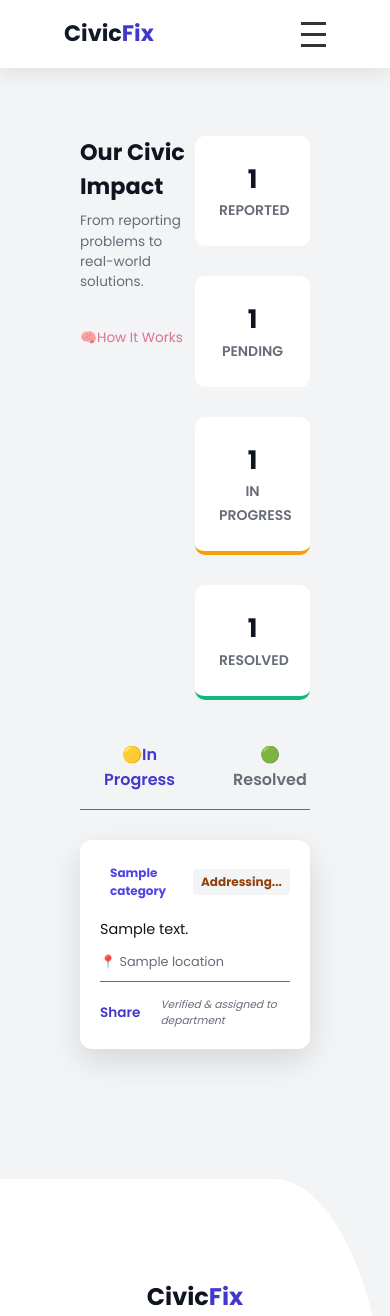
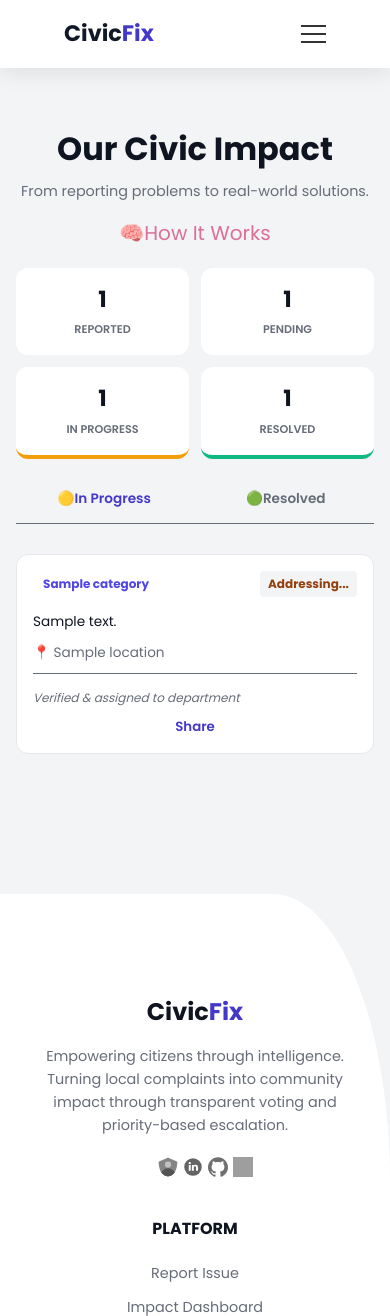
Before and after one commit to atharva7471/CivicFix, a Flask app: page /impact in a window 390 px wide. Shown: the top 1316 px of the page. Run offline with Flask 3, Linux system fonts and the light colour scheme; a database or web service that is not in the repository returns one stand-in record (values such as "Sample title"); grey boxes are pictures that could not be loaded.

Commit message:
Optimize layout and styles for better responsiveness

```diff
--- a/static/css/base.css
+++ b/static/css/base.css
@@ -263,7 +263,7 @@
 PAGE CONTAINER
 ========================= */
 .container {
-  padding: 120px 64px 64px;
+  padding: 110px 4px 4px;
   min-height: 100vh;
   background: var(--bg-body);
 }
@@ -448,11 +448,11 @@
 }
 
 .menu-toggle .bar {
-  height: 3px;
+  height: 2px;
   width: 25px;
   background-color: #333;
   /* Use your existing text color variable here */
-  margin: 4px 0;
+  margin: 3px 0;
   transition: 0.3s;
 }
 
--- a/static/css/community_guidelines.css
+++ b/static/css/community_guidelines.css
@@ -138,7 +138,7 @@
 .privacy-section.highlight p,
 .guidelines-section.highlight h2,
 .guidelines-section.highlight p {
-    color: #065f46;
+    color: var(--status-resolved);
 }
 
 /* --- FOOTER --- */
--- a/static/css/home.css
+++ b/static/css/home.css
@@ -254,7 +254,7 @@
     font-size: 15px;
   }
 
-  body.home .container {
+  .container {
     padding-left: 24px;
     padding-right: 24px;
   }
--- a/static/css/impact.css
+++ b/static/css/impact.css
@@ -224,61 +224,94 @@
     color: #9ca3af;
     font-style: italic;
 }
-/* Mobile */
-@media (max-width: 480px) {
+/* =========================
+   IMPACT PAGE RESPONSIVE
+   ========================= */
+
+@media (max-width: 640px) {
+  /* 1. Reset Wrapper & Grid */
   .impact-wrapper {
-    padding: 1rem;
+    padding: 15px 12px;
   }
 
-  .title h1 {
-    font-size: 1.4rem;
+  .impact-head {
+    display: flex;         /* Switch from Grid to Flex */
+    flex-direction: column;
+    text-align: center;
+    margin-bottom: 20px;
   }
 
   .subtitle {
-    font-size: 0.85rem;
+    margin-bottom: 15px;
+    font-size: 0.9rem;
   }
 
-  .title a {
-    font-size: 0.85rem;
-  }
-
-  /* Stats → single column */
+  /* 2. Compact Stats (2x2 Grid) */
   .impact-stats {
-    flex-direction: column;
+    display: grid;
+    grid-template-columns: 1fr 1fr; /* 2 columns is better than 1 long list */
+    gap: 12px;
+    margin-top: 20px;
   }
 
   .stat-card {
-    width: 100%;
+    padding: 15px 10px;
+    border-radius: 12px;
   }
 
   .stat-num {
-    font-size: 1.6rem;
+    font-size: 1.4rem; /* Scale down numbers */
   }
 
-  /* Tabs full width */
-  .tab-btn {
-    width: 100%;
+  .stat-label {
+    font-size: 0.7rem;
   }
 
-  /* Feed grid → single column */
-  .feed-grid {
-    grid-template-columns: 1fr;
+  /* 3. Tabs (Full width buttons) */
+  .impact-tabs {
+    display: grid;
+    grid-template-columns: 1fr 1fr;
+    gap: 5px;
   }
 
-  .problem-card p {
-    font-size: 0.9rem;
+  .tab-btn {
+    padding: 10px 5px;
+    font-size: 0.85rem;
+    text-align: center;
+    border-bottom-width: 2px;
   }
 
-  .location-info,
-  .card-footer {
-    display: flex;
-    justify-content: space-between;
-    gap: 20px;
-    font-size: 0.8rem;
+  /* 4. Problem Cards (Full Screen Scale) */
+  .feed-grid {
+    grid-template-columns: 1fr; /* Single column */
+    gap: 16px;
   }
 
-  .share-btn,
-  .like-btn {
+  .problem-card {
+    padding: 16px;
+    box-shadow: none;       /* Flatter look */
+    border: 1px solid var(--border-light);
+  }
+
+  .card-body p {
     font-size: 0.85rem;
+    line-height: 1.4;
+  }
+
+  /* 5. Footer Adjustments */
+  .card-footer {
+    flex-direction: column; /* Stack share/like and the small text */
+    gap: 10px;
+    align-items: flex-start;
+  }
+
+  .card-footer small {
+    font-size: 0.75rem;
+    order: -1; /* Put the text above the buttons */
+  }
+
+  .share-btn, .like-btn {
+    width: 100%; /* Make action buttons easy to tap */
+    text-align: center;
   }
 }
--- a/templates/add_problem.html
+++ b/templates/add_problem.html
@@ -20,7 +20,6 @@
 {% endif %}
 <div class="form-card" data-aos="fade-up">
     <h2>Report a New Problem</h2>
-
     <form
         action="{{ url_for('submit_problem') }}"
         method="POST"
@@ -90,7 +89,6 @@
             </label>
         </div>
         <button type="submit" class="btn-submit">Post Problem</button>
-
     </form>
 </div>
 {% endblock %}
--- a/templates/base.html
+++ b/templates/base.html
@@ -11,7 +11,7 @@
       href="https://unpkg.com/aos@2.3.4/dist/aos.css"
       rel="stylesheet" />
     <link rel="icon" type="image/png"
-            href="{{ url_for('static', filename='images/favicon.png') }}">
+      href="{{ url_for('static', filename='images/favicon.png') }}">
     <!-- Page specific CSS -->
     {% block head %}{% endblock %}
   </head>
@@ -61,6 +61,7 @@
     <div class="container">
       {% block container %}{% endblock %}
     </div>
+    {% if not hide_footer %}
     <footer class="civic-footer" data-aos="fade">
       <div class="footer-container">
         <div class="footer-brand">
@@ -119,6 +120,7 @@
           community.</p>
       </div>
     </footer>
+    {% endif %}
     <div id="toast-container"></div>
     <script src="{{ url_for('static', filename='js/base.js') }}"></script>
     <script src="https://unpkg.com/aos@2.3.4/dist/aos.js"></script>
--- a/templates/impact.html
+++ b/templates/impact.html
@@ -112,9 +112,7 @@
         {% endif %}
     </div>
 </div>
-<div id="toast-container"></div>
 {% endblock %}
-
 {% block scripts %}
 <script src="{{ url_for('static', filename='js/impact.js') }}"></script>
 {% endblock %}
--- a/templates/login.html
+++ b/templates/login.html
@@ -1,5 +1,5 @@
 {% extends "base.html" %}
-
+{% set hide_footer = true %}
 {% block title %}Login - CivicFix{% endblock %}
 
 {% block head %}
--- a/templates/my_issues.html
+++ b/templates/my_issues.html
@@ -6,6 +6,7 @@
 <link rel="stylesheet"
     href="{{ url_for('static', filename='css/home.css') }}">
 {% endblock %}
+<div class="container">
 
     {% block container %}
     <h2 data-aos="fade-up" style="margin-bottom: 24px;">My Reported Issues</h2>
@@ -13,7 +14,6 @@
     {% if issues|length == 0 %}
     <p class="empty-state">You haven’t reported any issues yet.</p>
     {% endif %}
-
     <div class="feed-container">
         {% for issue in issues %}
         <div class="problem-card"
@@ -57,4 +57,5 @@
         </div>
         {% endfor %}
     </div>
+</div>
 {% endblock %}
--- a/templates/register.html
+++ b/templates/register.html
@@ -1,5 +1,5 @@
 {% extends "base.html" %}
-
+{% set hide_footer = true %}
 {% block title %}Register - CivicFix{% endblock %}
 
 {% block head %}
```
Also changed, not shown: other parts of static/css/base.css (+13 -13 lines), static/css/add_problem.css (+80 -24 lines), static/css/issue_detail.css (+63 -24 lines), static/css/login_register.css (+58 -6 lines). Lines whose indentation alone changed are shown as unchanged.
